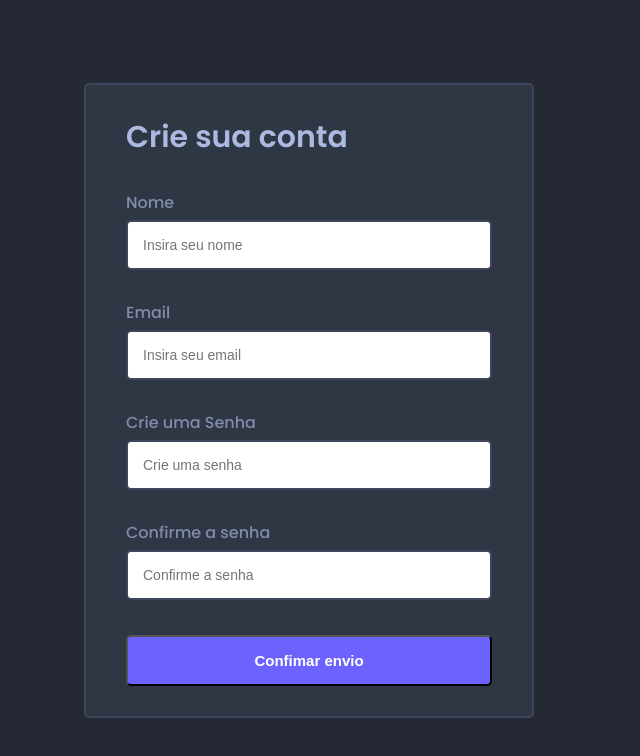
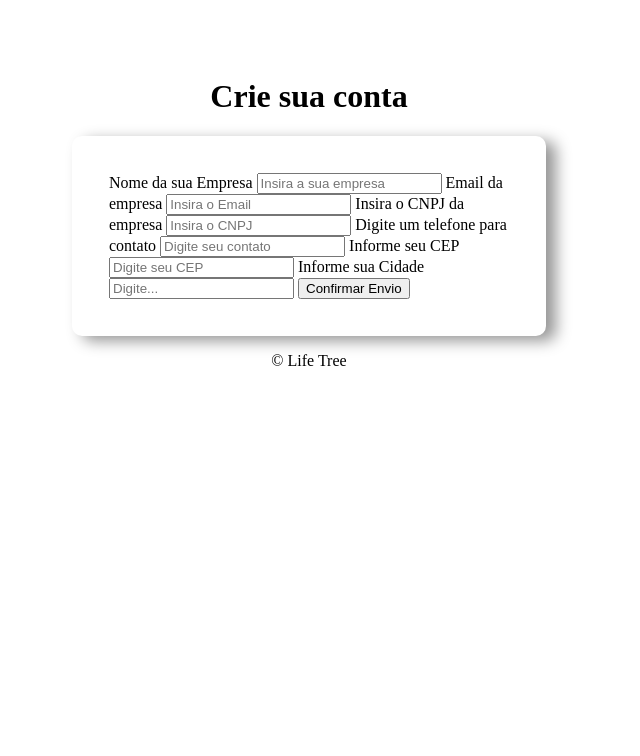
Before and after one commit to TCC-INF2CM/MarketplaceProdutosNaturais, a plain HTML site: page Create accont/cadastro1.0.html in a window 1280 px wide. Shown: the whole page, without its empty margins (331-971 px from the left). Drawn offline with Linux system fonts and the light colour scheme.

Commit message:
Update for create account
Inicialização da tela de criação de contas

```diff
--- a/Create accont/Cadastro_final1.0.css
+++ b/Create accont/Cadastro_final1.0.css
@@ -1,120 +1,43 @@
-@import url('https://fonts.googleapis.com/css2?family=Poppins:wght@500;600&display=swap');
-
-* {
-    margin: 0;
-    padding: 0;
-    box-sizing: border-box;
-}
-
-body {
-    background: #242933;
-    display: flex;
-    font-family: Poppins;
-    align-items: center;
-    justify-content: center;
-    min-height: 100vh;
-
-    border: 0;
-}
 
 .container {
-    background-color: #2F3644;
-    border-radius: 5px;
-    border: 2px solid #3E445B;
+    border: 2px solid #ffffff;
     width: 450px;
     max-width: 100%;
-}
-
-.header {
-    padding: 30px 40px;
-}
-
-.header h2 {
-    font-weight: 600;
-    color: #ACBAE1;
-    font-size: 30px;
-}
-
-.form {
-    padding: 0 40px 30px;
-}
-
-.form-control {
-    margin-bottom: 10px;
-    padding-bottom: 20px;
-    position: relative;
-}
-
-.form-control label {
-    display: inline-block;
-    margin-bottom: 5px;
-    color: #828CAD;
-}
-
-.form-control input {
-    border: 2px solid #3E445B;
-    border-radius: 5px;
-    outline: 0;
-
-    display: block;
-
-    font-size: 14px;
-
-    width: 100%;
-    padding: 15px;
-}
-
-.form-control.success input {
-    border: 3px solid #4ECA64;
-}
-
-.form-control.error input {
-    border: 3px solid #DB5A5A;
-}
-
-.form-control.error i.img-error {
-    visibility: visible;
-}
-
-.form-control.success i.img-success {
-    visibility: visible;
-}
-
-.form-control.error small{
-    color: #DB5A5A;
-    visibility: visible;
-}
-
-.form-control i {
-    position: absolute;
-    top: 45px;
-    right: 10px;
-    visibility: hidden;
-}
-
-.form-control small {
-    visibility: hidden;
-    position: absolute;
-    margin-top: 5px;
-    font-size: 14px;
+    background-color: white;
+    border-radius: 10px;
+    padding: 35px;
+     width: 400px;
+    margin: auto;
+    box-shadow: 10px 5px 15px rgba(0, 0, 0, 0.415);
 
 }
 
+header{
+    color: rgb(0, 0, 0);
+    text-align: center;
+    margin-top: 78px;
+  }
+
+
+
 .form button {
-    background-color: #6C63FF;
+    background-color: #038c5a;
     border-radius: 5px;
-    color: #fff;
+    color: #ffffff;
     padding: 15px;
     font-size: 15px;
     font-weight: 600;
     width: 100%;
-
     margin-top: 5px;
-
     cursor: pointer;
 }
 
 .form button:hover {
-    background-color: #584ff5;
+    background-color: #33b072;
     transition: 0.3s;
 }
+
+footer {
+    text-align: center;
+    font-style: italic, bold;
+  }
--- a/Create accont/cadastro1.0.html
+++ b/Create accont/cadastro1.0.html
@@ -1,65 +1,62 @@
 <!DOCTYPE html>
-<html lang="en">
+<html lang="pt-br">
 <head>
     <meta charset="UTF-8">
     <meta http-equiv="X-UA-Compatible" content="IE=edge">
     <meta name="viewport" content="width=device-width, initial-scale=1.0">
-    <title>Document</title>
+    <title>Crie sua conta</title>
     <link rel="stylesheet" href="Cadastro_final1.0.css">
 
 </head>
 <body>
+    <header>
+        <h1>Crie sua conta</h1>
+    </header>
 
+    <section>
         <div class="container">
-        <div class="header">
-            <h2>Crie sua conta</h2>
-        </div>
-        <form class="form" id="from">
+            <form action="" id="form" class="form">
+                <label for="username" id="name" class="label">Nome da sua Empresa
+                    <input type="text" name="name" id="name" class="inf" placeholder="Insira a sua empresa">
+                </label>
 
-            <div class="form-control">
 
-                <label for="username">Nome</label>
+                <label for="email" id="email" class="label">Email da empresa
+                    <input type="text" name="email" id="email" class="inf" placeholder="Insira o Email">
+                </label>
 
-                <input type="text" id="username" placeholder="Insira seu nome">
-                <i class="img-error"><img src="img.svg/error-icon.svg" alt=""></i>
-                <i class="img-success"><img src="img.svg/success-icon.svg" alt=""></i>
-                <small>Erro ao digitar</small>
+
+                <label for="cnpj" id="cnpj" class="label">Insira o CNPJ da empresa
+                    <input type="text" name="cnpj" id="cnpj" class="inf" placeholder="Insira o CNPJ">
+                </label>
+
+                <label for="tel" id="tel" class="label">Digite um telefone para contato
+                    <input type="text" name="tel" id="tel" class="inf" placeholder="Digite seu contato">
+                </label>
+
+                <!-- <label for="information" id="inf" class="label"></label> -->
+
+                <label for="cep" id="cep" class="label">Informe seu CEP
+                    <input type="text" name="cep" id="cep" class="inf" placeholder="Digite seu CEP">
+                </label>
+
+                <label for="city" id="city" class="label">Informe sua Cidade
+                    <input type="text" name="city" id="city" class="inf" placeholder="Digite...">
+                </label>
+
+
+                <input type="button" value="Confirmar Envio" id="botão" onclick="enviar()">
+            </form>
 
         </div>
+    </section>
+    <footer>
+        <p> &copy; Life Tree</p>
 
-            <div class="form-control">
-
-                <label for="email">Email</label>
-                <input type="email" id="email" placeholder="Insira seu email">
-                <i class="img-error"><img src="img.svg/error-icon.svg" alt=""></i>
-                <i class="img-success"><img src="img.svg/success-icon.svg" alt=""></i>
-                <small>Erro ao digitar</small>
-
-            </div>
-
-            <div class="form-control">
-
-                <label for="password">Crie uma Senha</label>
-                <input type="password" id="password" placeholder="Crie uma senha">
-                <i class="img-error"><img src="img.svg/error-icon.svg" alt=""></i>
-                <i class="img-success"><img src="img.svg/success-icon.svg" alt=""></i>
-                <small>Senha deve conter 8 caracteres sendo #,1 e letras</small>
-
-            </div>
-
-            <div class="form-control">
-
-                <label for="">Confirme a senha</label>
-                <input type="password" id="passwordtwo" placeholder="Confirme a senha">
-                <i class="img-error"><img src="img.svg/error-icon.svg" alt=""></i>
-                <i class="img-success"><img src="img.svg/success-icon.svg" alt=""></i>
-                <small>Senhas não conferem</small>
-
-            </div>
-
-            <button type="submit">Confimar envio</button>
-
-        </form>
+    </footer>
+    <div class="Imagem">
+        <!-- <img src="/img/arvorelogo1.png" alt="Imagem" class="imagem-lateral"> -->
+        <!-- <img src="/img/arvorelogo1.png" alt="Imagem" class="imagem-lateral2"> -->
 
       </div>
 
```
Also changed, not shown: Login ADM e Fornecedor/estilização.css (line endings or trailing spaces), Login ADM e Fornecedor/test.txt (added). Lines whose indentation alone changed are shown as unchanged.
